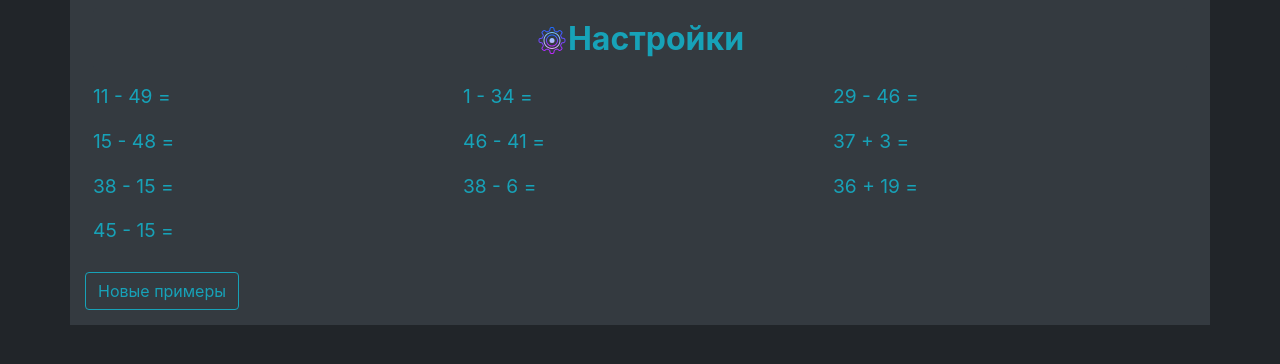
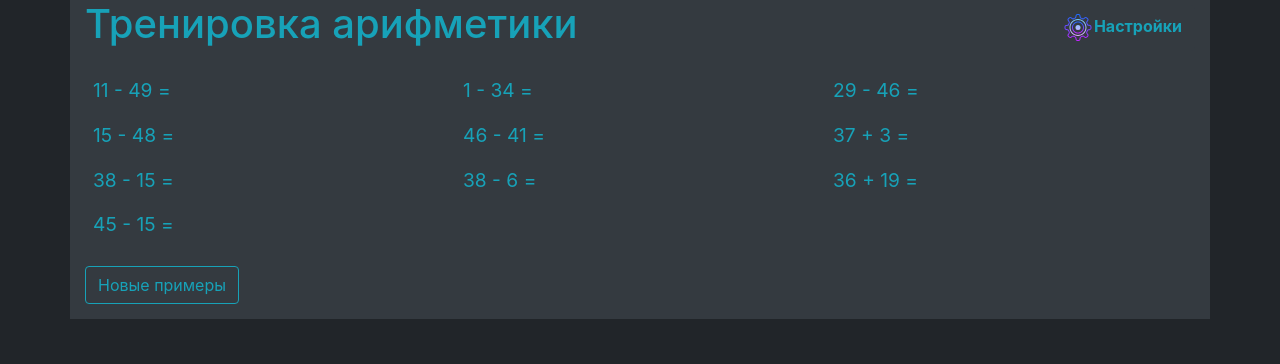
Before and after one commit to v-yan-v/arithmeticTraining, a React (Create React App) app: page / in a window 1280 px wide. Shown: the top 364 px of the page. Built offline with nearby package versions, Linux system fonts and the light colour scheme.

Commit message:
refactor: add program title

```diff
--- a/public/index.html
+++ b/public/index.html
@@ -24,7 +24,7 @@
       work correctly both with client-side routing and a non-root public URL.
       Learn how to configure a non-root public URL by running `npm run build`.
     -->
-    <title>React App</title>
+    <title>Тренировка арифметики</title>
   </head>
   <body>
     <noscript>You need to enable JavaScript to run this app.</noscript>
--- a/src/App.js
+++ b/src/App.js
@@ -1,5 +1,5 @@
 import React, {useEffect, useState} from 'react';
-import {Settings} from "./components/Settings/Settings";
+import {Settings, SettingsButton} from "./components/Settings/Settings";
 import {ProblemsViewer} from "./components/ProblemsViewer/ProblemsViewer";
 import './App.scss'
 import {defaultAppSettings} from "./constantsAndDefaults";
@@ -34,6 +34,10 @@ function App() {
     <div className={'container' + ' ' + currentColorTheme}
       onClick={handleClick}
     >
+      <header className={'header'}>
+        <h1>Тренировка арифметики</h1>
+        <SettingsButton localAppSettings={localAppSettings} />
+      </header>
       <Settings localAppSettings={localAppSettings} setLocalAppSettings={setLocalAppSettings} />
       <ProblemsViewer localAppSettings={localAppSettings} setOSK={setOSK} />
       { localAppSettings.displayNumbersInCyrillicNotation
--- a/src/App.scss
+++ b/src/App.scss
@@ -5,3 +5,22 @@
   text-align: right;
   width: 4rem;
   }
+
+.header {
+  align-items: center;
+  display: flex;
+  justify-content: space-between;
+  position: relative;
+}
+
+@media screen and (max-width: 770px){
+  .header h1 {
+    font-size: 1.8rem;
+  }
+}
+
+@media screen and (max-width: 450px){
+  .header h1 {
+    font-size: 1.5rem;
+  }
+}
--- a/src/components/Settings/Settings.js
+++ b/src/components/Settings/Settings.js
@@ -2,6 +2,38 @@ import React from "react";
 import s from './Settings.module.sass'
 import cn from '../../utils/classNamesConcatenator.js'
 
+export const SettingsButton = ({localAppSettings}) => {
+  let currentColorTheme = localAppSettings.isColorThemeDark ? 'bg-dark text-info' : 'bg-light text-dark'
+
+  const handleSettingsClick = (e) => {
+    //  как-то оно на одних классах из коробки не работает, а подключать ЖС код от бутстрапа ради одной функции не охота (тем более что он сам не подключился а разбираться влом)
+    const collapseBlock = document.getElementById(e.target.closest('.btn').dataset.target)
+
+    if (collapseBlock.classList.contains('show')) {
+      collapseBlock.classList.remove('show')
+      e.target.setAttribute('aria-expanded', 'false')
+    }
+    else {
+      collapseBlock.classList.add('show')
+      e.target.setAttribute('aria-expanded', 'true')
+    }
+  }
+
+  return (
+    <button
+      className={cn('btn',  s.settingsButton, currentColorTheme)}
+      type="button"
+      data-toggle="collapse"
+      data-target="settingsForm"
+      aria-expanded="false"
+      aria-controls="settingsForm"
+      onClick={handleSettingsClick}
+    >
+      <img src="./settings-icons8.svg" alt="settings icon" className={s.settingsIcon} aria-hidden/>
+      <span className={s.settingsCaption}>Настройки</span>
+    </button>
+  )
+}
 
 export const Settings = ({localAppSettings, setLocalAppSettings}) => {
 
@@ -58,19 +90,6 @@ export const Settings = ({localAppSettings, setLocalAppSettings}) => {
   }
 
 
-  const handleSettingsClick = (e) => {
-  //  как-то оно на одних классах из коробки не работает, а подключать ЖС код от бутстрапа ради одной функции не охота (тем более что он сам не подключился а разбираться влом)
-    const collapseBlock = document.getElementById(e.target.dataset.target)
-
-    if (collapseBlock.classList.contains('show')) {
-      collapseBlock.classList.remove('show')
-      e.target.setAttribute('aria-expanded', 'false')
-    }
-    else {
-      collapseBlock.classList.add('show')
-      e.target.setAttribute('aria-expanded', 'true')
-    }
-  }
 
   // in React onChange and onInput are the same, so I do this onBlur
   const fixInputedChanges = (e) => {
@@ -89,12 +108,6 @@ export const Settings = ({localAppSettings, setLocalAppSettings}) => {
 
   return (
     <div className={cn(s.settings, currentColorTheme)}>
-
-        <button className={cn('btn', 'btn-block', s.headerButton, currentColorTheme)} type="button" data-toggle="collapse" data-target="settingsForm"
-              aria-expanded="false" aria-controls="settingsForm" onClick={handleSettingsClick}>
-          <img src="./settings-icons8.svg" alt="settings icon" className={s.headerIcon} aria-hidden/>
-          Настройки
-      </button>
 
       <form id='settingsForm' className='collapse '>
         <div className='form-row'>
--- a/src/components/Settings/Settings.module.sass
+++ b/src/components/Settings/Settings.module.sass
@@ -1,4 +1,5 @@
-$headerFontSize: 2.0rem
+$headerFontSize: 1.0rem
+$settingsIconFontSize: 2rem
 
 .settings
   background-color: antiquewhite
@@ -9,9 +10,13 @@ $headerFontSize: 2.0rem
   text-align: right
   width: 3em
 
-.headerButton
+.settingsButton
   font-size: $headerFontSize
   font-weight: 650
 
-.headerIcon
-  height: $headerFontSize
+.settingsIcon
+  height: $settingsIconFontSize
+
+@media screen and (max-width: 770px)
+  .settingsCaption
+    display: none
```
Also changed, not shown: src/TODO.md (+2 -2 lines), public/logo192.png (deleted), public/logo512.png (deleted).
